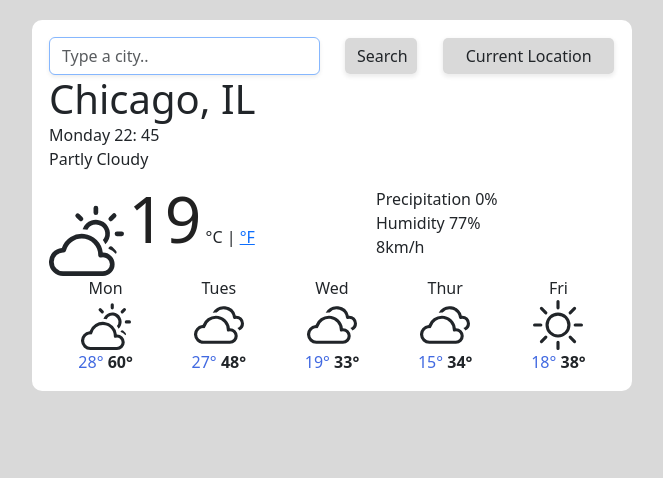
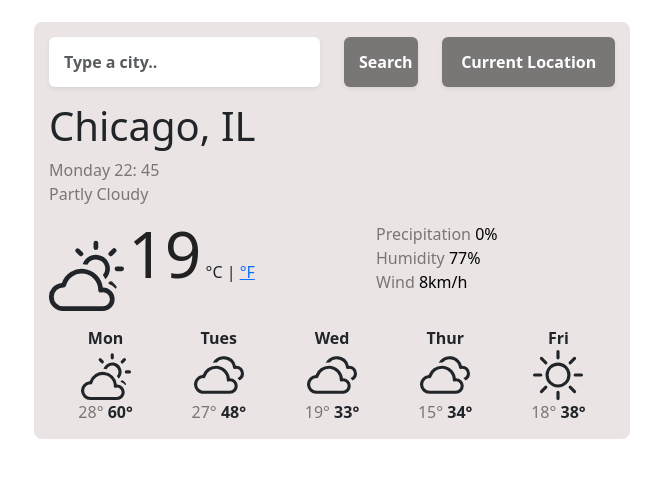
Before and after one commit to Rachel1147/weather.app.vanilla, a plain HTML site: page index.html in a window 1280 px wide. Shown: the whole page, without its empty margins (308-971 px from the left). Drawn offline with nearby package versions, Linux system fonts and the light colour scheme; no server answers.

Commit message:
Labeled Current Weather Details

```diff
--- a/index.html
+++ b/index.html
@@ -65,10 +65,10 @@
             00
             </span>
           </li>
-          <li>Partly Cloudy</li>
+          <li id="description">Partly Cloudy</li>
         </ul>
             <div class="row">
-                <div class="col-6">
+                <div class="col-6" id="largeDisplay">
                       <svg xmlns="http://www.w3.org/2000/svg" width="75" height="75" fill="currentColor" class="bi bi-cloud-sun" viewBox="0 0 16 16">
                       <path d="M7 8a3.5 3.5 0 0 1 3.5 3.555.5.5 0 0 0 .624.492A1.503 1.503 0 0 1 13 13.5a1.5 1.5 0 0 1-1.5 1.5H3a2 2 0 1 1 .1-3.998.5.5 0 0 0 .51-.375A3.502 3.502 0 0 1 7 8zm4.473 3a4.5 4.5 0 0 0-8.72-.99A3 3 0 0 0 3 16h8.5a2.5 2.5 0 0 0 0-5h-.027z"/>
                       <path d="M10.5 1.5a.5.5 0 0 0-1 0v1a.5.5 0 0 0 1 0v-1zm3.743 1.964a.5.5 0 1 0-.707-.707l-.708.707a.5.5 0 0 0 .708.708l.707-.708zm-7.779-.707a.5.5 0 0 0-.707.707l.707.708a.5.5 0 1 0 .708-.708l-.708-.707zm1.734 3.374a2 2 0 1 1 3.296 2.198c.199.281.372.582.516.898a3 3 0 1 0-4.84-3.225c.352.011.696.055 1.028.129zm4.484 4.074c.6.215 1.125.59 1.522 1.072a.5.5 0 0 0 .039-.742l-.707-.707a.5.5 0 0 0-.854.377zM14.5 6.5a.5.5 0 0 0 0 1h1a.5.5 0 0 0 0-1h-1z"/>
@@ -79,9 +79,11 @@
 
                 <div class="col-6">
                         <ul>
-                        <li>Precipitation 0%</li>
-                        <li>Humidity 77%</li>
-                        <li>8km/h</li>
+                          <span class="deets">
+                            <li>Precipitation <span class="data">0%</span></li>
+                            <li>Humidity <span class="data">77%</span></li>
+                            <li>Wind <span class="data">8km/h</span></li>
+                          </span>
                         </ul>
                 </div>
             </div>
@@ -90,7 +92,7 @@
         <div class="container text-center">
           <div class="row">
             <div class="col">
-              Mon
+              <strong>Mon</strong>
               <br/>
                   <svg xmlns="http://www.w3.org/2000/svg" width="50" height="50" fill="currentColor" class="bi bi-cloud-sun" viewBox="0 0 16 16">
                   <path d="M7 8a3.5 3.5 0 0 1 3.5 3.555.5.5 0 0 0 .624.492A1.503 1.503 0 0 1 13 13.5a1.5 1.5 0 0 1-1.5 1.5H3a2 2 0 1 1 .1-3.998.5.5 0 0 0 .51-.375A3.502 3.502 0 0 1 7 8zm4.473 3a4.5 4.5 0 0 0-8.72-.99A3 3 0 0 0 3 16h8.5a2.5 2.5 0 0 0 0-5h-.027z"/>
@@ -101,7 +103,7 @@
             </div>
 
             <div class="col">
-              Tues
+              <strong>Tues</strong>
               <br />
                   <svg xmlns="http://www.w3.org/2000/svg" width="50" height="50" fill="currentColor" class="bi bi-clouds" viewBox="0 0 16 16">
                   <path d="M16 7.5a2.5 2.5 0 0 1-1.456 2.272 3.513 3.513 0 0 0-.65-.824 1.5 1.5 0 0 0-.789-2.896.5.5 0 0 1-.627-.421 3 3 0 0 0-5.22-1.625 5.587 5.587 0 0 0-1.276.088 4.002 4.002 0 0 1 7.392.91A2.5 2.5 0 0 1 16 7.5z"/>
@@ -111,7 +113,7 @@
               <span class="low"> 27°</span> <strong> 48° </strong>
             </div>
             <div class="col">
-              Wed
+              <strong>Wed</strong>
               <br/>
                   <svg xmlns="http://www.w3.org/2000/svg" width="50" height="50" fill="currentColor" class="bi bi-clouds" viewBox="0 0 16 16">
                   <path d="M16 7.5a2.5 2.5 0 0 1-1.456 2.272 3.513 3.513 0 0 0-.65-.824 1.5 1.5 0 0 0-.789-2.896.5.5 0 0 1-.627-.421 3 3 0 0 0-5.22-1.625 5.587 5.587 0 0 0-1.276.088 4.002 4.002 0 0 1 7.392.91A2.5 2.5 0 0 1 16 7.5z"/>
@@ -121,7 +123,7 @@
              <span class="low"> 19°</span> <strong> 33° </strong>
             </div>
             <div class="col">
-              Thur
+               <strong>Thur</strong>
               <br />
                   <svg xmlns="http://www.w3.org/2000/svg" width="50" height="50" fill="currentColor" class="bi bi-clouds" viewBox="0 0 16 16">
                   <path d="M16 7.5a2.5 2.5 0 0 1-1.456 2.272 3.513 3.513 0 0 0-.65-.824 1.5 1.5 0 0 0-.789-2.896.5.5 0 0 1-.627-.421 3 3 0 0 0-5.22-1.625 5.587 5.587 0 0 0-1.276.088 4.002 4.002 0 0 1 7.392.91A2.5 2.5 0 0 1 16 7.5z"/>
@@ -131,7 +133,7 @@
              <span class="low"> 15°</span> <strong> 34° </strong>
             </div>
             <div class="col">
-              Fri
+              <strong>Fri</strong>
               <br />
                   <svg xmlns="http://www.w3.org/2000/svg" width="50" height="50" fill="currentColor" class="bi bi-brightness-high" viewBox="0 0 16 16">
                   <path d="M8 11a3 3 0 1 1 0-6 3 3 0 0 1 0 6zm0 1a4 4 0 1 0 0-8 4 4 0 0 0 0 8zM8 0a.5.5 0 0 1 .5.5v2a.5.5 0 0 1-1 0v-2A.5.5 0 0 1 8 0zm0 13a.5.5 0 0 1 .5.5v2a.5.5 0 0 1-1 0v-2A.5.5 0 0 1 8 13zm8-5a.5.5 0 0 1-.5.5h-2a.5.5 0 0 1 0-1h2a.5.5 0 0 1 .5.5zM3 8a.5.5 0 0 1-.5.5h-2a.5.5 0 0 1 0-1h2A.5.5 0 0 1 3 8zm10.657-5.657a.5.5 0 0 1 0 .707l-1.414 1.415a.5.5 0 1 1-.707-.708l1.414-1.414a.5.5 0 0 1 .707 0zm-9.193 9.193a.5.5 0 0 1 0 .707L3.05 13.657a.5.5 0 0 1-.707-.707l1.414-1.414a.5.5 0 0 1 .707 0zm9.193 2.121a.5.5 0 0 1-.707 0l-1.414-1.414a.5.5 0 0 1 .707-.707l1.414 1.414a.5.5 0 0 1 0 .707zM4.464 4.465a.5.5 0 0 1-.707 0L2.343 3.05a.5.5 0 1 1 .707-.707l1.414 1.414a.5.5 0 0 1 0 .708z"/>
--- a/src/index.js
+++ b/src/index.js
@@ -33,21 +33,31 @@ currentMinute.innerHTML = `${minute}`;
 //
 //
 
-function showTemp(response) {
-  let temp = document.querySelector("#temperature");
-  let currentTemp = Math.round(response.data.main.temp);
-  temp.innerHTML = `${currentTemp}`;
+//function showCurrent(response) {
+//let temp = document.querySelector("#temperature");
+//let currentTemp = Math.round(response.data.main.temp);
+//temp.innerHTML = `${currentTemp}`;
+//let descriptionElement = document.querySelector("#description");
+//let currentDescription = (response.data.main);
+//}
+
+//function search(event) {
+///  event.preventDefault();
+// let h1 = document.querySelector("#city");
+// let cityInput = document.querySelector("#city-input");
+//  let apiKey = "88724523008dc9e1be18f6eb6a959b67";
+// let apiUrl = `https://api.openweathermap.org/data/2.5/weather?q=${cityInput.value}&units=metric&appid=${apiKey}`;
+// axios.get(apiUrl).then(showCurrent);
+/// console.log(apiUrl);
+//}
+
+//let searchForm = document.querySelector("#search-form");
+//searchForm.addEventListener("submit", search);
+//
+function showCurrent(response) {
+  console.log(response.data);
 }
 
-function search(event) {
-  event.preventDefault();
-  let h1 = document.querySelector("#city");
-  let cityInput = document.querySelector("#city-input");
-  h1.innerHTML = cityInput.value;
-  let apiKey = "88724523008dc9e1be18f6eb6a959b67";
-  let apiUrl = `https://api.openweathermap.org/data/2.5/weather?q=${cityInput.value}&units=metric&appid=${apiKey}`;
-  axios.get(apiUrl).then(showTemp);
-}
-
-let searchForm = document.querySelector("#search-form");
-searchForm.addEventListener("submit", search);
+let apiKey = "88724523008dc9e1be18f6eb6a959b67";
+let apiUrl = `https://api.openweathermap.org/data/2.5/weather?q=chicago&units=metric&appid=${apiKey}`;
+axios.get(apiUrl).then(showCurrent);
--- a/src/style.css
+++ b/src/style.css
@@ -1,9 +1,9 @@
 body {
-  background-color: #d9d9d9;
+  background-color: white;
 }
 
 .weather-app {
-  background-color: #ffffff;
+  background-color: #eae5e4;
   border: 2px solid #ffffff;
   padding: 15px;
   margin: 20px auto;
@@ -16,7 +16,9 @@ li {
 }
 
 .current {
+  text-align: left;
   padding: 0;
+  color: #797676;
 }
 
 .temperature {
@@ -26,14 +28,41 @@ li {
   line-height: 1;
 }
 
+#largeDisplay {
+  margin-bottom: 15px;
+}
+
 h1 {
-  margin: 0px;
+  text-align: left;
+  margin-top: 15px;
 }
 
 #bttn {
-  background-color: #d9d9d9;
+  background-color: #797676;
 }
 
 .low {
-  color: #4169e1;
+  color: #797676;
 }
+
+.form-control {
+  background: white;
+  border: none;
+  border-radius: 6px;
+  color: white;
+  display: inline-block;
+  font-size: 16px;
+  font-weight: bold;
+  height: 50px;
+  line-height: 20px;
+  padding: 15px;
+}
+
+.deets {
+  padding: 0;
+  color: #797676;
+}
+
+.data {
+  color: black;
+}
```
